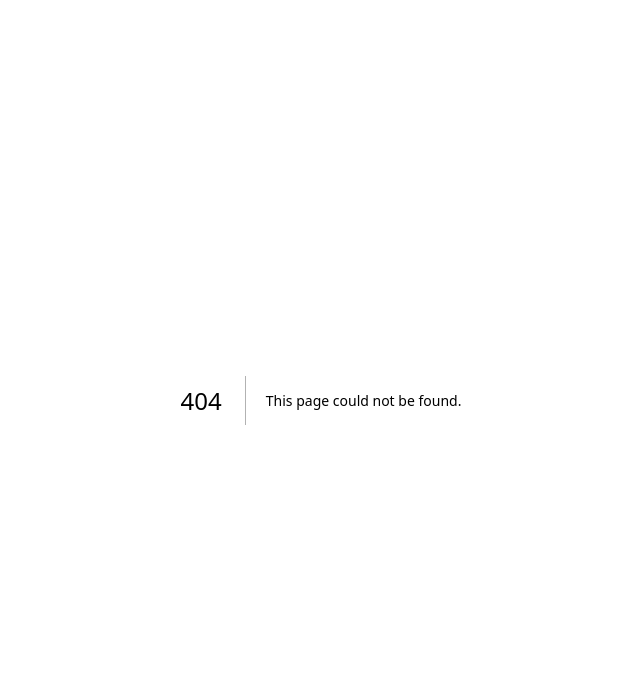
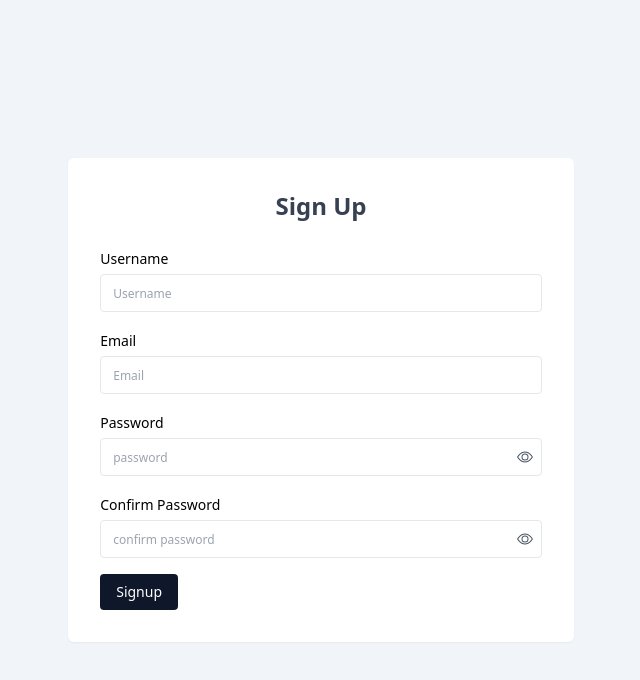
Before and after one commit to MelahGhislain/digit-com, a Next.js app: page /signup in a window 1280 px wide. Before the commit this address had no page. Shown: the top 680 px of the page, without its empty margins (319-959 px from the left). Built offline with nearby package versions, Linux system fonts and the light colour scheme.

Commit message:
feat(app): created the login and signup sections

```diff
--- a/package.json
+++ b/package.json
@@ -14,6 +14,7 @@
     "@types/node": "18.15.3",
     "@types/react": "18.0.28",
     "@types/react-dom": "18.0.11",
+    "@types/yup": "^0.32.0",
     "eslint": "8.36.0",
     "eslint-config-next": "13.2.4",
     "formik": "^2.2.9",
@@ -24,7 +25,8 @@
     "react-icons": "^4.8.0",
     "react-multi-carousel": "^2.8.2",
     "react-redux": "^8.0.5",
-    "typescript": "5.0.2"
+    "typescript": "5.0.2",
+    "yup": "^1.0.2"
   },
   "devDependencies": {
     "autoprefixer": "^10.4.14",
--- /dev/null
+++ b/src/components/formFields/_utils.ts
@@ -0,0 +1,9 @@
+export interface InputFieldProp {
+    name: string
+    value: string
+    onChange?: (e: React.ChangeEvent<HTMLInputElement>)=>void
+    placeholder?: string
+    type?: string
+    label?: string
+    error?: string
+}
--- /dev/null
+++ b/src/components/formFields/index.ts
@@ -0,0 +1 @@
+export {default as InputField } from './input.field'
--- /dev/null
+++ b/src/components/formFields/input.field.tsx
@@ -0,0 +1,48 @@
+import { InputFieldProp } from './_utils'
+import React, { useState } from 'react'
+import { BsEye, BsEyeSlash } from 'react-icons/bs'
+
+const InputField: React.FC<InputFieldProp> = ({name, value, type, placeholder, label, error, onChange}) => {
+
+    const [showPassword, setShowPassword] = useState<boolean>(false)
+
+    const handleShowPassord = () => {
+        setShowPassword(currentState => !currentState)
+    }
+
+    const getType =(type?: string): string=> {
+        if(type && type !== 'password'){
+            return type
+        }else if(type && type === 'password') {
+            if(showPassword) return 'text'
+            return type
+        }
+        return 'text'
+    }
+
+  return (
+    <div>
+        {label && <label htmlFor={name} className='text-sm'> {label} </label>}
+        {error && <p className={`text-xs ${error? 'text-red-500': ''}`}>{error}</p>}
+        <div className={`rounded border flex items-center ${error? 'bg-red-500/20 border-red-400': 'bg-white mt-1'}`}>
+            <input
+                type={getType(type)}
+                name={name}
+                value={value}
+                placeholder={placeholder}
+                onChange={onChange}
+                className={`placeholder:text-xs rounded w-full px-3 bg-transparent  py-2 focus:outline-none text-gray-800 text-sm ${error? ' placeholder:text-red-400': ''} `}
+            />
+            {
+                type === 'password' &&
+                <span className='px-2 h-full py-[.6rem] text-gray-600 cursor-pointer' onClick={handleShowPassord}>
+                    {!showPassword && <BsEye />}
+                    {showPassword && <BsEyeSlash />}
+                </span>
+            }
+        </div>
+    </div>
+  )
+}
+
+export default InputField
--- a/src/components/index.ts
+++ b/src/components/index.ts
@@ -2,5 +2,6 @@
 export * from './features'
 export * from './cards'
 export * from './heading'
+export * from './formFields'
 export {default as SearchBar} from './searchBar'
 export {default as Layout} from './layout'
--- /dev/null
+++ b/src/pages/login.tsx
@@ -0,0 +1,70 @@
+import { InputField } from '@components'
+import { loginValidation } from '@utils'
+import { useFormik } from 'formik'
+import React, { ChangeEvent } from 'react'
+
+interface LoginProp {
+    email: string;
+    password1: string
+}
+
+const initialValues: LoginProp ={
+  email: '',
+  password1: ''
+}
+
+const Login = () => {
+
+    const handleSubmit = ( values: LoginProp) => {
+
+        console.log({values})
+        // formik.handleReset()
+    }
+
+  const formik = useFormik({
+    initialValues,
+    validateOnChange: false,
+    validationSchema: loginValidation,
+    onSubmit: handleSubmit
+  })
+
+
+  return (
+    <div className='w-screen h-screen bg-slate-100 flex justify-center items-center px-2 py-4'>
+
+      <div className='bg-white w-[90%] md:w-[60%] lg:w-[40%] shadow-sm p-8 rounded-md'>
+        <h2 className='text-center font-bold text-2xl mb-6 text-gray-700'>Login</h2>
+        {/* <p> Get started</p> */}
+
+        <form className='flex flex-col gap-4' onSubmit={formik.handleSubmit}>
+            <div>
+                <InputField
+                    name='email'
+                    label='Email'
+                    placeholder='Email'
+                    value={formik.values.email}
+                    onChange={formik.handleChange}
+                    error={formik.errors.email}
+                />
+            </div>
+            <div>
+                <InputField
+                    label='Password'
+                    name='password1'
+                    type='password'
+                    placeholder='password'
+                    value={formik.values.password1}
+                    onChange={formik.handleChange}
+                    error={formik.errors.password1}
+                />
+            </div>
+            <div>
+                <button type='submit' className='text-sm bg-slate-900 text-white px-4 py-2 transition-all duration-300 hover:opacity-80 rounded'>Login</button>
+            </div>
+        </form>
+      </div>
+    </div>
+  )
+}
+
+export default Login
--- /dev/null
+++ b/src/pages/products/[id].tsx
@@ -0,0 +1,9 @@
+import React from 'react'
+
+const SingleProduct = () => {
+  return (
+    <div>SingleProduct</div>
+  )
+}
+
+export default SingleProduct
--- /dev/null
+++ b/src/pages/products/index.tsx
@@ -0,0 +1,9 @@
+import React from 'react'
+
+const Products = () => {
+  return (
+    <div>Products</div>
+  )
+}
+
+export default Products
--- /dev/null
+++ b/src/pages/signup.tsx
@@ -0,0 +1,97 @@
+import { InputField } from '@components'
+import { signupValidation } from '@utils'
+import { useFormik } from 'formik'
+import React, { ChangeEvent } from 'react'
+
+interface SignupProp {
+    username: string;
+    email: string;
+    password1: string;
+    password2: string;
+    terms: boolean;
+}
+
+const initialValues: SignupProp ={
+  username: '',
+  email: '',
+  password1: '',
+  password2: '',
+  terms: false
+}
+
+const Signup = () => {
+
+    const handleSubmit = ( values: SignupProp) => {
+
+        console.log({values})
+        // formik.handleReset()
+    }
+
+  const formik = useFormik({
+    initialValues,
+    validateOnChange: false,
+    validationSchema: signupValidation,
+    onSubmit: handleSubmit
+  })
+
+
+  return (
+    <div className='w-screen h-screen bg-slate-100 flex justify-center items-center px-2 py-4'>
+
+      <div className='bg-white w-[90%] md:w-[60%] lg:w-[40%] shadow-sm p-8 rounded-md'>
+        <h2 className='text-center font-bold text-2xl mb-6 text-gray-700'>Sign Up</h2>
+        {/* <p> Get started</p> */}
+
+        <form className='flex flex-col gap-4' onSubmit={formik.handleSubmit}>
+            <div>
+                <InputField
+                    label='Username'
+                    name='username'
+                    placeholder='Username'
+                    value={formik.values.username}
+                    onChange={formik.handleChange}
+                    error={formik.errors.username}
+                />
+            </div>
+            <div>
+                <InputField
+                    name='email'
+                    label='Email'
+                    placeholder='Email'
+                    value={formik.values.email}
+                    onChange={formik.handleChange}
+                    error={formik.errors.email}
+                />
+            </div>
+            <div>
+                <InputField
+                    label='Password'
+                    name='password1'
+                    type='password'
+                    placeholder='password'
+                    value={formik.values.password1}
+                    onChange={formik.handleChange}
+                    error={formik.errors.password1}
+                />
+            </div>
+            <div>
+                <InputField
+                    label='Confirm Password'
+                    name='password2'
+                    type='password'
+                    placeholder='confirm password'
+                    value={formik.values.password2}
+                    onChange={formik.handleChange}
+                    error={formik.errors.password2}
+                />
+            </div>
+            <div>
+                <button type='submit' className='text-sm bg-slate-900 text-white px-4 py-2 transition-all duration-300 hover:opacity-80 rounded'>Signup</button>
+            </div>
+        </form>
+      </div>
+    </div>
+  )
+}
+
+export default Signup
--- a/src/styles/globals.css
+++ b/src/styles/globals.css
@@ -3,7 +3,7 @@
 @tailwind utilities;
 
 .pad-x {
-    @apply px-4 md:px-10 xl:px-32
+    @apply px-4 md:px-10
 }
 .bg-primary{
     @apply bg-yellow-500
--- /dev/null
+++ b/src/utils/index.ts
@@ -0,0 +1 @@
+export * from './validation'
--- /dev/null
+++ b/src/utils/validation.ts
@@ -0,0 +1,15 @@
+import * as Yup from 'yup'
+
+
+export const signupValidation = Yup.object({
+    username: Yup.string().required('username is required'),
+    email: Yup.string().required('email is required').email('provide a valid email'),
+    password1: Yup.string().required('password is required').min(3, 'password is too weak'),
+    password2: Yup.string().required('confirm password is required').oneOf([Yup.ref('password1')], 'passwords don\'t match'),
+    // terms: Yup.bool().oneOf([true], 'Accept our terms of use')
+})
+
+export const loginValidation = Yup.object({
+    email: Yup.string().required('email is required').email('provide a valid email'),
+    password1: Yup.string().required('confirm password is required').min(3, 'password is too weak'),
+})
```
Also changed, not shown: 1 other file (tests, documents, lock files or other folders).
